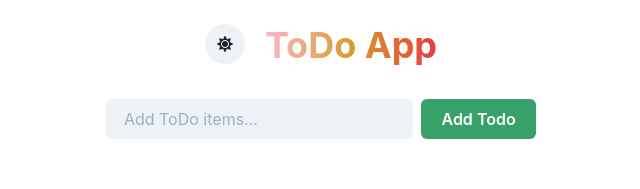
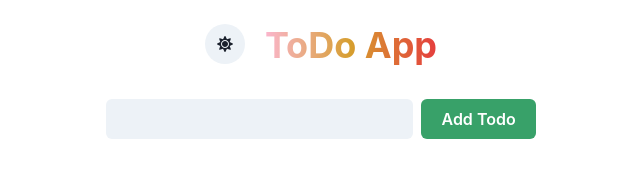
Before and after one commit to vasundhrasingh25/To-Do_App, a React (Create React App) app in the folder todo-app/: page / in a window 1280 px wide. Shown: the top 189 px of the page, without its empty margins (319-959 px from the left). Built offline with nearby package versions, Linux system fonts and the light colour scheme.

Commit message:
updates in AppToDo.jsx and Header.jsx

```diff
--- a/todo-app/src/App.js
+++ b/todo-app/src/App.js
@@ -1,14 +1,19 @@
+
+import{useState}from 'react';
 import{VStack}from '@chakra-ui/react';
 //cpmponents
 import Header from'./components/Header';
 import AddToDo from './components/AddToDo';
 
 function App() {
+  const [todos,setTodos]=useState('');
   return (
     <VStack>
 
 <Header />
-<AddToDo />
+
+<AddToDo todos={todos}setTodos={setTodos} />
+
 
 </VStack>
 
--- a/todo-app/src/components/AddToDo.jsx
+++ b/todo-app/src/components/AddToDo.jsx
@@ -1,15 +1,36 @@
-import {HStack,Input,Button}from '@chakra-ui/react';
-const AddToDo = () =>
+
+import{useState}from 'react';
+import {HStack,Input,Button,useToast}from '@chakra-ui/react';
+const AddToDo = ({ todos, setTodo}) =>
 {
+    const [todo,setTodos]=useState(' ');
+    const  toast=useToast();
+    const handleChange= (e) => {
+        setTodo(e.target.value);
+        console.log(todo);
+    }
+    const addTodo =() =>{
+        if(!todo)return;
+        const newTodo={
+            id:11212121,
+            text:todo
+        }
+        setTodos([...todos,newTodo])
+        setTodo('')
+    }
     return(
         <HStack>
+
             <Input
             placeholder="Add ToDo items..."
             variant="filled"
+            value={todo}
+            onChange={(e)=>handleChange(e)}
   />
   <Button
   colorScheme="green"
   px={8}
+  onClick={() =>addToDo()}
   >
    Add Todo
    </Button>
```
